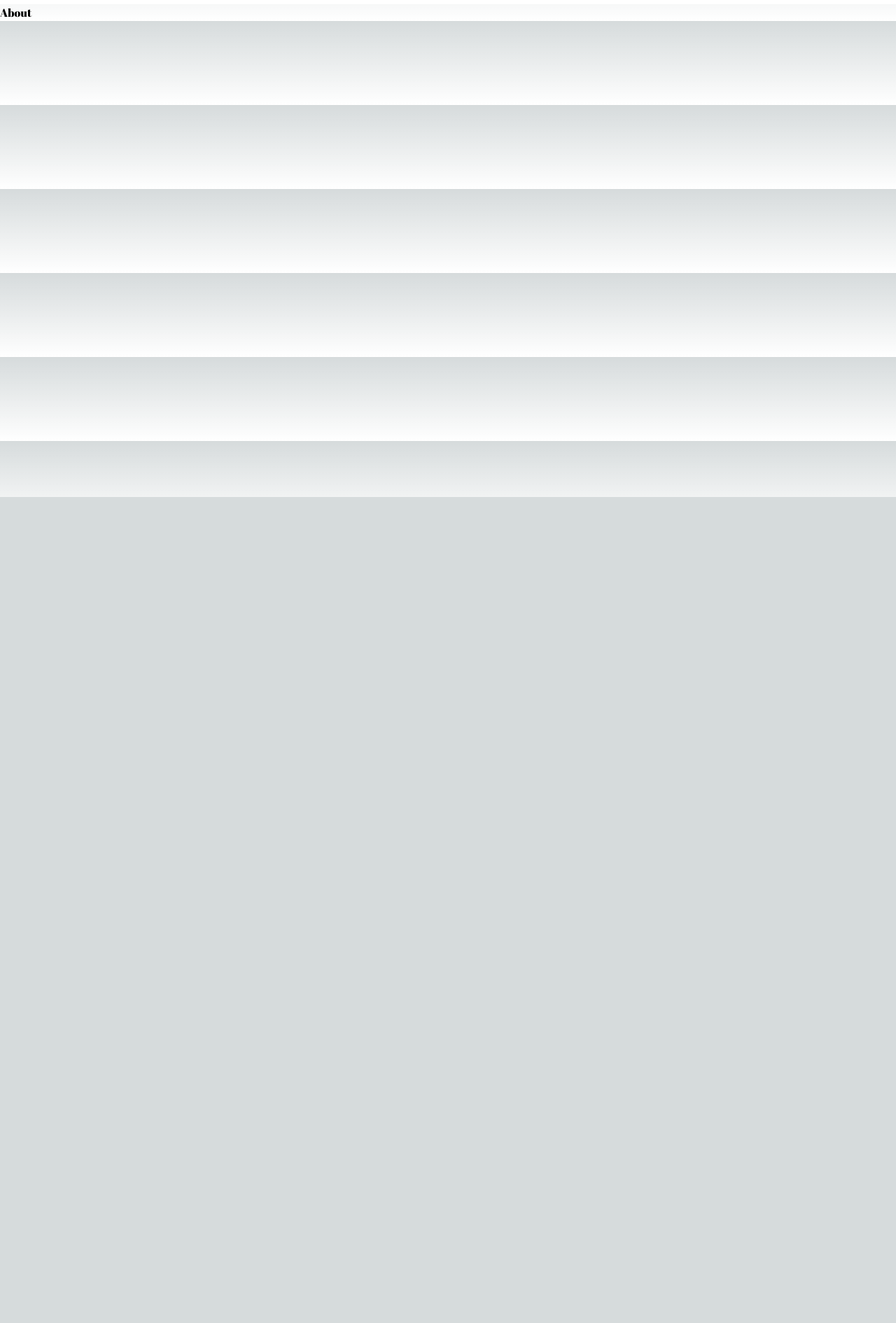
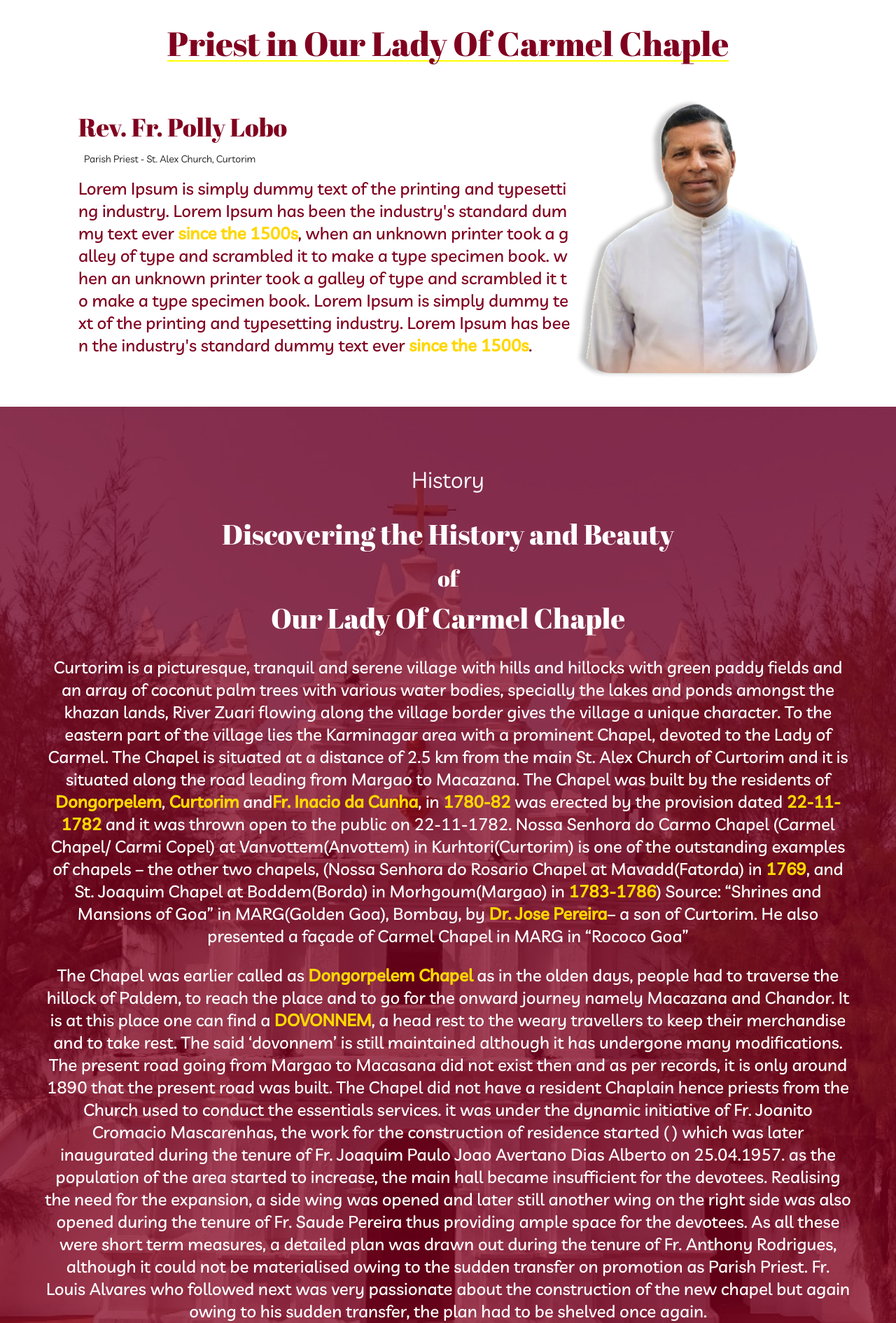
Before and after one commit to GroBasho/carmelChapel, a Next.js app: page /about in a window 1280 px wide. Shown: the part 90-1980 px from the top of the page at 70% size. Before the commit the page ends 800 px from the top, so only its background shows below. Built offline with nearby package versions, Linux system fonts and the light colour scheme.

Commit message:
About Us page completed

```diff
--- a/app/about/page.js
+++ b/app/about/page.js
@@ -1,9 +1,92 @@
-'use client'
-import React from 'react'
+'use client';
+import Image from 'next/image';
+import React from 'react';
+import FrLobo from '@/images/frPollyLobo.png';
 
 const About = () => {
   return (
-    <div>About</div>
+    <div className='flex flex-col w-full h-auto'>
+      <div className='w-full flex flex-col justify-center items-center md:pt-8 md:px-28'>
+        <div className='sm:text-3xl md:text-5xl Abril-Regular burgundy border-b-2 border-b-[yellow]'>Priest in Our Lady Of Carmel Chaple</div>
+        <div className='w-full h-auto my-10 flex flex-col-reverse md:flex-row justify-center items-center'>
+          <div className='md:w-8/12 flex flex-col gap-4 p-5 sm:p-0'>
+            <div className='Abril-Regular burgundy md:text-4xl sm:text-2xl text-center sm:text-start'>
+              Rev. Fr. Polly Lobo
+            </div>
+            <div className='Livvic-Regular text-sm lightBlack md:ps-2 text-center sm:text-start'>
+              Parish Priest - St. Alex Church, Curtorim
+            </div>
+            <div className='Livvic-Medium md:text-2xl burgundy break-all'>
+              Lorem Ipsum is simply dummy text of the printing and typesetting industry.
+              Lorem Ipsum has been the industry's standard dummy text ever
+              <b className='yellow'> since the 1500s</b>, when an unknown printer
+              took a galley of type and scrambled it to make a type specimen book.
+              when an unknown printer took a galley of type and scrambled it to make a type specimen
+              book. Lorem Ipsum is simply dummy text of the printing and typesetting industry. Lorem Ipsum
+              has been the industry's standard dummy text ever <b className='yellow'>since the 1500s</b>.
+            </div>
+          </div>
+          <div className='md:w-4/12'>
+            <Image
+              src={FrLobo}
+              width={400}
+              height={555}
+              alt='frLobo'
+            />
+          </div>
+        </div>
+      </div>
+
+      {/* History */}
+      <div className='w-full h-auto relative flex flex-col bg-historyBg bg-opacity-10 bg-no-repeat bg-cover bg-center'>
+        <div className='flex flex-col w-full h-full bg-[#80011F] bg-opacity-75 p-5 md:py-20 md:px-16 justify-center items-center gap-6'>
+          <div className='Livvic-Regular sm:text-[32px] text-white'>
+            History
+          </div>
+
+          <div className='md:w-7/12 Abril-Regular md:text-[40px] text-white text-center'>
+            Discovering the History and Beauty
+            <br /><span className='md:text-[32px]'>of</span>
+            <br />Our Lady Of Carmel Chaple
+          </div>
+
+          <div className='Livvic-Medium sm:text-2xl text-center text-white md:break-normal break-all'>
+            Curtorim is a picturesque, tranquil and serene village with hills and hillocks with green paddy fields
+            and an array of coconut palm trees with various water bodies, specially the lakes and ponds amongst
+            the khazan lands, River Zuari flowing along the village border gives the village a unique character.
+            To the eastern part of the village lies the Karminagar area with a prominent Chapel, devoted to the
+            Lady of Carmel. The Chapel is situated at a distance of 2.5 km from the main St. Alex Church of Curtorim
+            and it is situated along the road leading from Margao to Macazana. The Chapel was built by the residents
+            of <b className='yellow'>Dongorpelem</b>, <b className='yellow'>Curtorim</b> and
+            <b className='yellow'>Fr. Inacio da Cunha</b>, in <b className='yellow'>1780-82</b> was erected by the
+            provision dated <b className='yellow'>22-11-1782</b> and it was thrown open to the public on 22-11-1782.
+            Nossa Senhora do Carmo Chapel (Carmel Chapel/ Carmi Copel) at Vanvottem(Anvottem) in Kurhtori(Curtorim)
+            is one of the outstanding examples of chapels – the other two chapels, (Nossa Senhora do Rosario Chapel
+            at Mavadd(Fatorda) in <b className='yellow'>1769</b>, and St. Joaquim Chapel at Boddem(Borda) in Morhgoum(Margao) in <b className='yellow'>1783-1786</b>)
+            Source: “Shrines and Mansions of Goa” in MARG(Golden Goa), Bombay, by <b className='yellow'>Dr. Jose Pereira</b>
+            – a son of Curtorim. He also presented a façade of Carmel Chapel in MARG in “Rococo Goa”
+          </div>
+          <div className='Livvic-Medium sm:text-2xl text-center text-white md:break-normal break-all'>
+            The Chapel was earlier called as <b className='yellow'>Dongorpelem Chapel</b> as in the olden days, people had to traverse the
+            hillock of Paldem, to reach the place and to go for the onward journey namely Macazana and Chandor. It
+            is at this place one can find a <b className='yellow'>DOVONNEM</b>, a head rest to the weary travellers to keep their merchandise
+            and to take rest. The said ‘dovonnem’ is still maintained although it has undergone many modifications.
+            The present road going from Margao to Macasana did not exist then and as per records, it is only
+            around 1890 that the present road was built. The Chapel did not have a resident Chaplain hence priests
+            from the Church used to conduct the essentials services. it was under the dynamic initiative of
+            Fr. Joanito Cromacio Mascarenhas,  the work for the construction of residence started ( ) which was
+            later inaugurated during the tenure of Fr. Joaquim Paulo Joao Avertano Dias Alberto on 25.04.1957. as
+            the population of the area started to increase, the main hall became insufficient for the devotees.
+            Realising the need for the expansion, a side wing was opened and later still another wing on the right
+            side was also opened during the tenure of Fr. Saude Pereira thus providing ample space for the devotees.
+            As all these were short term measures, a detailed plan was drawn out during the tenure of Fr. Anthony
+            Rodrigues, although it could not be materialised owing to the sudden transfer on promotion as Parish Priest.
+            Fr. Louis Alvares who followed next was very passionate about the construction of the new chapel but again
+            owing to his sudden transfer, the plan had to be shelved once again.
+          </div>
+        </div>
+      </div>
+    </div>
   )
 }
 
--- a/app/globals.css
+++ b/app/globals.css
@@ -83,14 +83,21 @@
   font-family: Abril-Regular;
 }
 
-body {
-  color: rgb(var(--foreground-rgb));
-  background: linear-gradient(
-      to bottom,
-      transparent,
-      rgb(var(--background-end-rgb))
-    )
-    rgb(var(--background-start-rgb));
+/* Fonts Colors */
+.burgundy{
+  color: #80011F;
+}
+.yellow{
+  color: #FED700;
+}
+.blue{
+  color: #4169E2;
+}
+.navyBlue{
+  color: #002365;
+}
+.lightBlack{
+  color: #1E1E1E;
 }
 
 @layer utilities {
--- a/components/Navbar.js
+++ b/components/Navbar.js
@@ -11,7 +11,7 @@ const Navbar = () => {
     const pathname = usePathname();
     const [toggleDropdown, settoggleDropdown] = useState(false);
     return (
-        <div className='flex sm:h-24 h-20 w-full bg-white sticky justify-between items-center'>
+        <div className='flex sm:h-24 h-20 w-full bg-white sticky top-0 justify-between items-center z-50'>
             <Link href='/' className='cursor-pointer md:w-4/12 px-5'>
                 <Image
                     src={Logo}
--- a/tailwind.config.js
+++ b/tailwind.config.js
@@ -7,7 +7,9 @@ module.exports = {
   ],
   theme: {
     extend: {
-
+      backgroundImage: {
+        historyBg: "url('/assets/images/historyBg.jpg')",
+      }
     },
   },
   plugins: [],
```
Also changed, not shown: public/assets/images/frPollyLobo.png (added), public/assets/images/historyBg.jpg (added).
